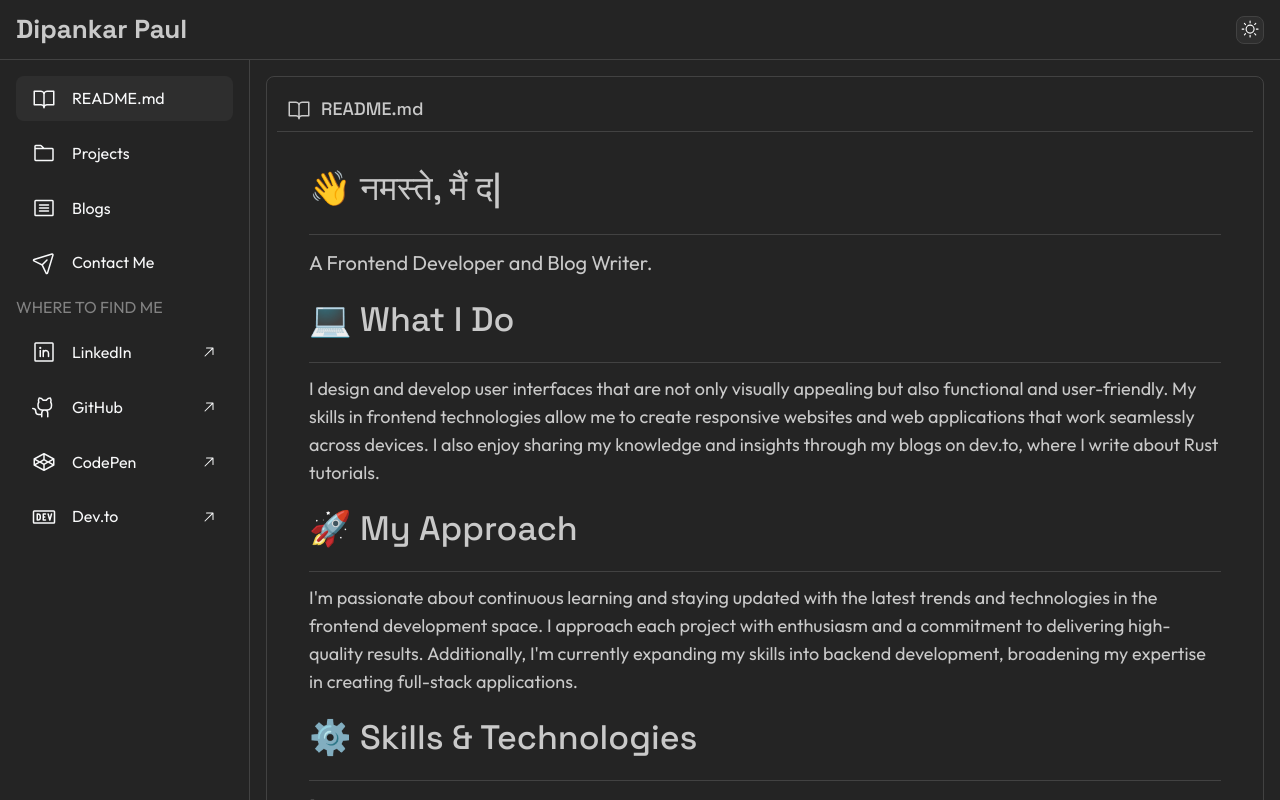
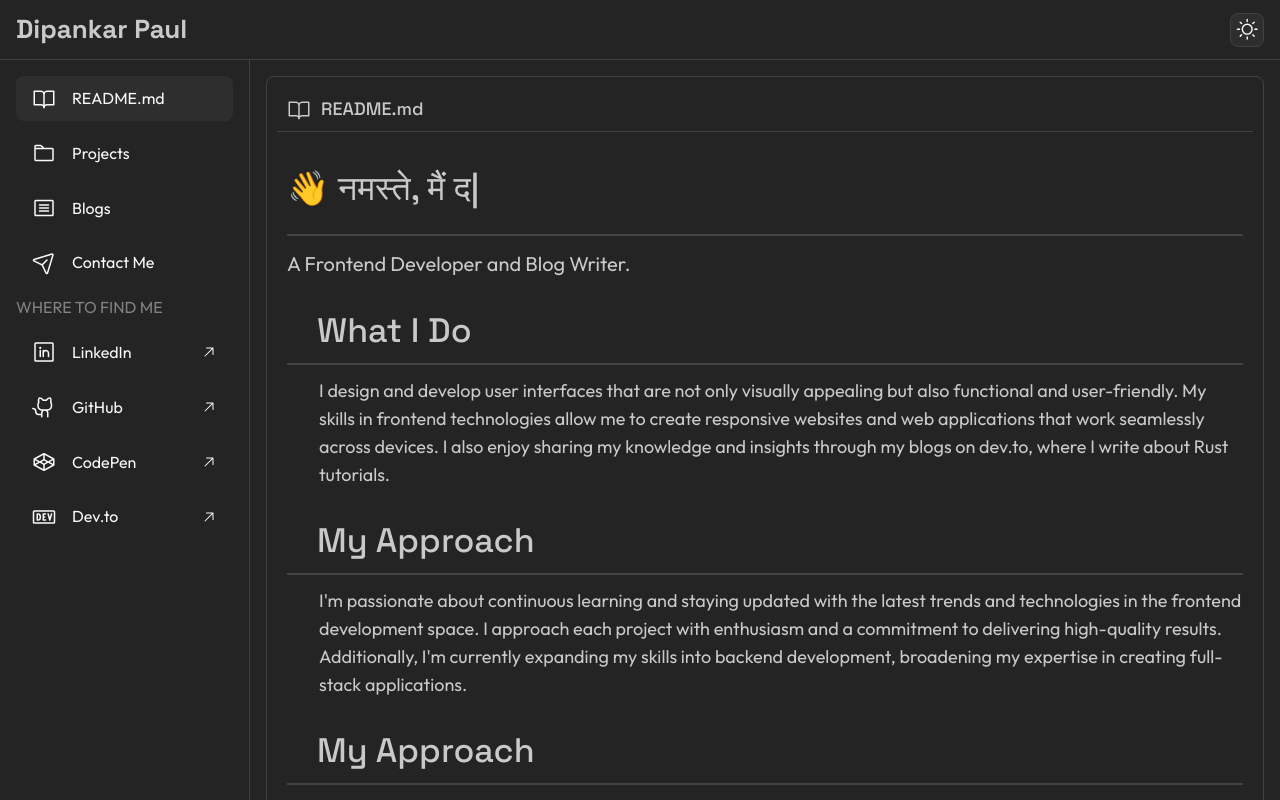
Before and after one commit to iamdipankarpaul/Dipankar-Paul-Portfolio-Website, a React (Vite) app: page / in a window 1280 px wide. Shown: the top 800 px of the page. Built offline with nearby package versions, Linux system fonts and the light colour scheme.

Commit message:
update the style of readme page

```diff
--- a/src/components/SectionTitle.jsx
+++ b/src/components/SectionTitle.jsx
@@ -1,22 +1,19 @@
-import { Title, Divider, Box } from "@mantine/core";
-import { useHover } from "@mantine/hooks";
+import { Title, Box, Flex } from "@mantine/core";
+import { useHover, useMediaQuery } from "@mantine/hooks";
+import { Link, Hash } from "@phosphor-icons/react";
 
 const SectionTitle = ({ text }) => {
-  const { hovered, ref: sectionTitleRef } = useHover();
+  const { hovered, ref } = useHover();
+  const isMobile = useMediaQuery("(max-width: 48em)");
+
   return (
-    <Box mb="sm">
-      <Title
-        ref={sectionTitleRef}
-        fw={500}
-        fz={{ base: "h2", sm: "h1" }}
-        my={{ base: "md", sm: "lg" }}
-        style={{ textDecoration: hovered ? "underline" : "none",
-          textUnderlinePosition: "under"
-         }}
-      >
-        {text}
-      </Title>
-      <Divider />
+    <Box>
+      <Flex align="center" ref={ref} gap="10px">
+        {!isMobile && <Hash size={20} style={{ opacity: hovered ? 1 : 0 }} />}
+        <Title fw={500} fz={{ base: "h2", sm: "h1" }} py={"xs"}>
+          {text}
+        </Title>
+      </Flex>
     </Box>
   );
 };
--- a/src/layout/AppHeader.jsx
+++ b/src/layout/AppHeader.jsx
@@ -26,6 +26,7 @@ const AppHeader = ({ opened, toggleNavbar }) => {
         <Tooltip label="Toggle theme" position="bottom-end">
           <ActionIcon
             variant="default"
+            size='lg'
             onClick={() =>
               setColorScheme(computedColorScheme === "light" ? "dark" : "light")
             }
--- a/src/layout/AppNavbar.jsx
+++ b/src/layout/AppNavbar.jsx
@@ -6,9 +6,8 @@ const AppNavbar = ({ links, closeNavbar }) => {
   return (
     <ul style={{ listStyle: "none", padding: 0, margin: 0 }}>
       {links.map((item) => (
-        <li>
+        <li key={item.id}>
           <NavLink
-            key={item.id}
             to={item.to}
             onClick={closeNavbar}
             className={({ isActive }) =>
--- a/src/pages/readme/ReadmePage.jsx
+++ b/src/pages/readme/ReadmePage.jsx
@@ -8,57 +8,43 @@ import classes from "./Readme.module.css";
 // components
 import Topbar from "../../components/Topbar";
 import NameAnimation from "../../components/NameAnimation";
-import SectionTitle from "../../components/SectionTitle";
-import SkillListSection from "./SkillListSection";
+import ReadmeSection from "./ReadmeSection";
+
+import { skillList } from "../../constants/constants";
 
 const ReadmePage = () => {
   return (
     <Box className={classes.wrapper}>
       <Topbar label="README.md" icon={<BookOpen size={24} />} />
       {/* body */}
-      <Box p={{ base: "sm", sm: "md", md: "lg", lg: "xl" }}>
+      <Box py={{ base: "sm", sm: "md", md: "lg", lg: "xl" }} px="xs">
         <section aria-label="Readme header section">
           <NameAnimation />
-          <Divider mb="sm" />
-          <Text fz={{ base: "lg", sm: "xl" }}>
-            A Frontend Developer and Blog Writer.
-          </Text>
+          <Divider mb="sm" size="sm" />
+          <Text fz="xl">A Frontend Developer and Blog Writer.</Text>
         </section>
 
-        <section aria-label="What i do section">
-          <Box mt="lg">
-            <SectionTitle text="💻 What I Do" />
-            <Text fz={{ base: "md", sm: "lg" }}>
-              I design and develop user interfaces that are not only visually
+        <ReadmeSection
+          titleText="What I Do"
+          bodyContent="I design and develop user interfaces that are not only visually
               appealing but also functional and user-friendly. My skills in
               frontend technologies allow me to create responsive websites and
               web applications that work seamlessly across devices. I also enjoy
               sharing my knowledge and insights through my blogs on dev.to,
-              where I write about Rust tutorials.
-            </Text>
-          </Box>
-        </section>
+              where I write about Rust tutorials."
+        />
 
-        <section aria-label="My approach section">
-          <Box mt="lg">
-            <SectionTitle text="🚀 My Approach" />
-            <Text fz={{ base: "md", sm: "lg" }}>
-              I'm passionate about continuous learning and staying updated with
-              the latest trends and technologies in the frontend development
-              space. I approach each project with enthusiasm and a commitment to
-              delivering high-quality results. Additionally, I'm currently
-              expanding my skills into backend development, broadening my
-              expertise in creating full-stack applications.
-            </Text>
-          </Box>
-        </section>
+        <ReadmeSection
+          titleText="My Approach"
+          bodyContent="I'm passionate about continuous learning and staying updated with
+          the latest trends and technologies in the frontend development
+          space. I approach each project with enthusiasm and a commitment to
+          delivering high-quality results. Additionally, I'm currently
+          expanding my skills into backend development, broadening my
+          expertise in creating full-stack applications."
+        />
 
-        <section aria-label="Skills & technologies section">
-          <Box mt="lg">
-            <SectionTitle text="⚙️ Skills & Technologies" />
-            <SkillListSection />
-          </Box>
-        </section>
+        <ReadmeSection titleText="My Approach" skillList={skillList} />
       </Box>
     </Box>
   );
--- /dev/null
+++ b/src/pages/readme/ReadmeSection.jsx
@@ -0,0 +1,20 @@
+import { Box, Text, Divider } from "@mantine/core";
+import SectionTitle from "../../components/SectionTitle";
+import SkillListSection from "./SkillListSection";
+
+const ReadmeSection = ({ titleText, bodyContent, skillList }) => {
+  return (
+    <section aria-label={`${titleText} section`} style={{ marginTop: "20px" }}>
+      <Box>
+        <SectionTitle text={titleText} />
+        <Divider size="sm" />
+        <Box pl={{ base: 0, sm: "xl" }} mt="sm">
+          {bodyContent && <Text fz="lg">{bodyContent}</Text>}
+          {skillList && <SkillListSection skillList={skillList} />}
+        </Box>
+      </Box>
+    </section>
+  );
+};
+
+export default ReadmeSection;
--- a/src/pages/readme/SkillListSection.jsx
+++ b/src/pages/readme/SkillListSection.jsx
@@ -1,10 +1,10 @@
 import { Box, Flex, Title } from "@mantine/core";
 import SkillsImage from "../../components/SkillsImage";
-import { skillList } from "../../constants/constants";
+// import { skillList } from "../../constants/constants";
 
-const SkillListSection = () => {
+const SkillListSection = ({skillList}) => {
   const items = Object.keys(skillList).map((key) => (
-    <Flex direction="column" gap="sm" mb="sm">
+    <Flex direction="column" gap="sm" mb="sm" key={key}>
       <Title fz={{ base: "h3", sm: "h2" }} tt="capitalize">
         {key}
       </Title>
```
